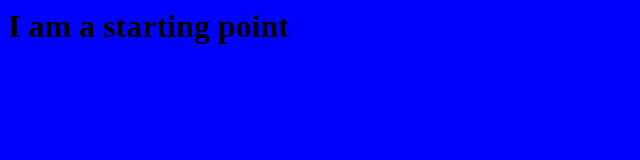
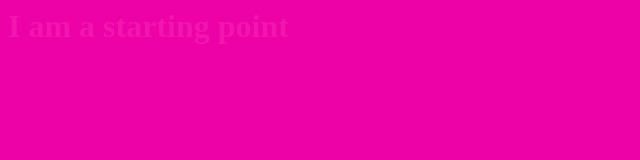
Before and after one commit to MichaelTarasov21/Pokemon-API-Quiz-Game, a website built with Parcel: page src/index.html in a window 1280 px wide. Shown: the whole page, without its empty margins (0-640 px from the left). Built offline with nearby package versions, Linux system fonts and the light colour scheme.

Commit message:
Made site pretty

```diff
--- a/src/Style/style.scss
+++ b/src/Style/style.scss
@@ -1,4 +1,5 @@
 body {
-  background-color: blue;
+  background-color: #ED02A7;
   height: 95vh;
+  color: #F016AE;
 }
```
